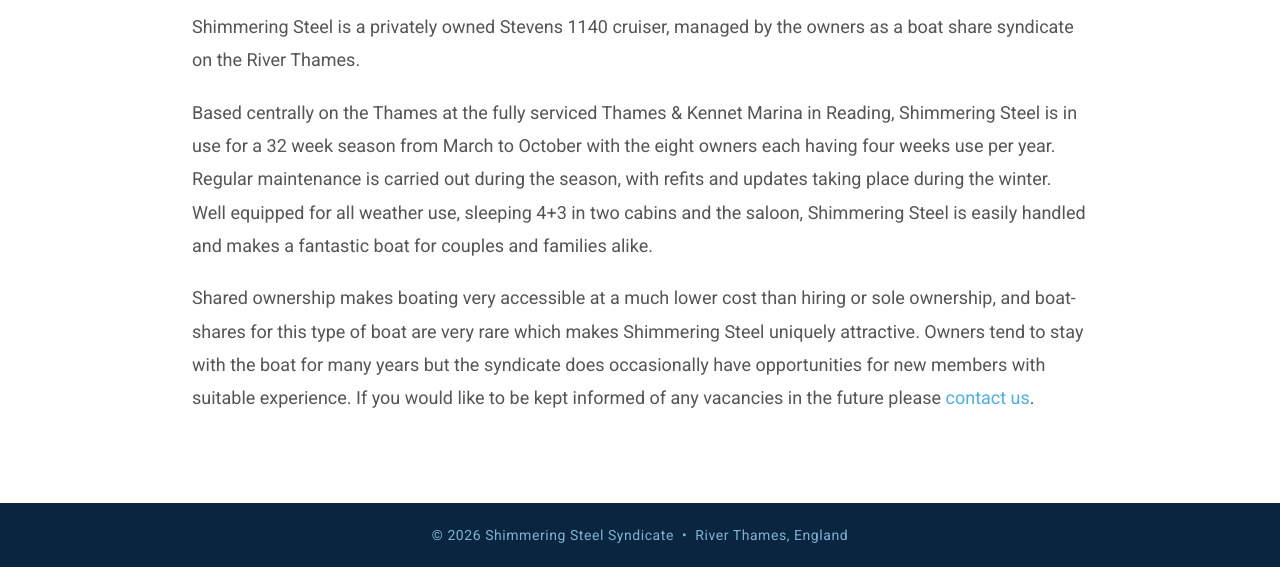
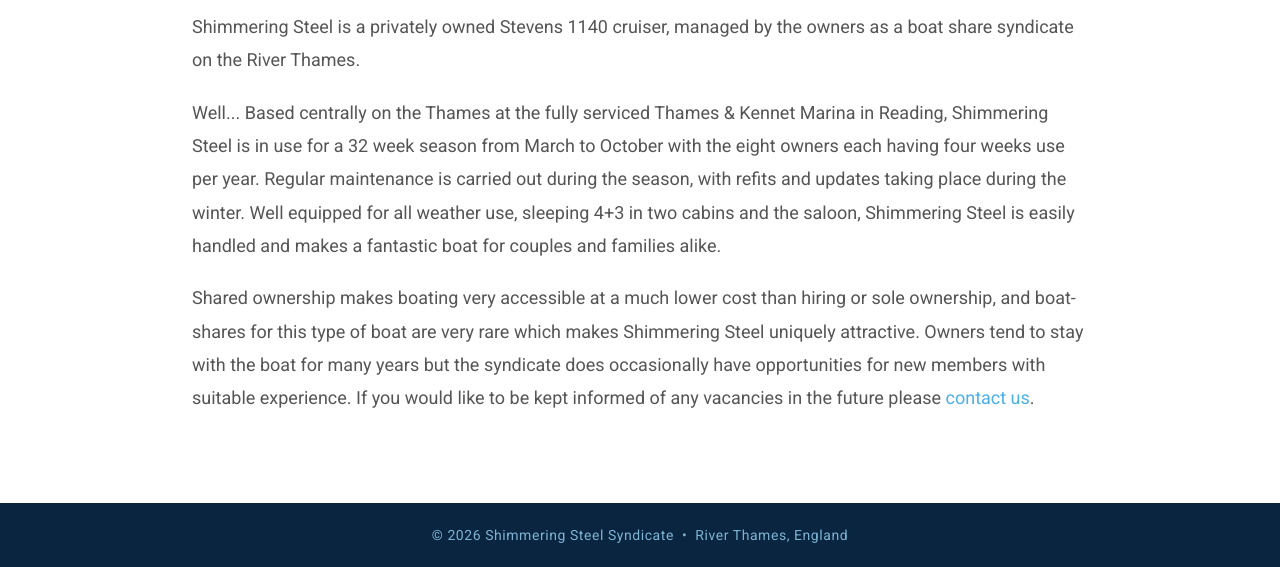
Before and after one commit to grant-ure/shimmering-steel, an Eleventy site: page src/index.njk in a window 1280 px wide. Shown: the part 1228-1795 px from the top of the page. Built offline with nearby package versions, Linux system fonts and the light colour scheme; Eleventy itself is replaced by a stand-in of ours; files that its build step writes are made by us from their sources.

Commit message:
Update Page Sections “home”

```diff
--- a/src/content/home.md
+++ b/src/content/home.md
@@ -17,6 +17,6 @@ gallery:
 ---
 Shimmering Steel is a privately owned Stevens 1140 cruiser, managed by the owners as a boat share syndicate on the River Thames.
 
-Based centrally on the Thames at the fully serviced Thames & Kennet Marina in Reading, Shimmering Steel is in use for a 32 week season from March to October with the eight owners each having four weeks use per year. Regular maintenance is carried out during the season, with refits and updates taking place during the winter. Well equipped for all weather use, sleeping 4+3 in two cabins and the saloon, Shimmering Steel is easily handled and makes a fantastic boat for couples and families alike.
+Well... Based centrally on the Thames at the fully serviced Thames & Kennet Marina in Reading, Shimmering Steel is in use for a 32 week season from March to October with the eight owners each having four weeks use per year. Regular maintenance is carried out during the season, with refits and updates taking place during the winter. Well equipped for all weather use, sleeping 4+3 in two cabins and the saloon, Shimmering Steel is easily handled and makes a fantastic boat for couples and families alike.
 
 Shared ownership makes boating very accessible at a much lower cost than hiring or sole ownership, and boat-shares for this type of boat are very rare which makes Shimmering Steel uniquely attractive. Owners tend to stay with the boat for many years but the syndicate does occasionally have opportunities for new members with suitable experience. If you would like to be kept informed of any vacancies in the future please [contact us](#contact).
```
